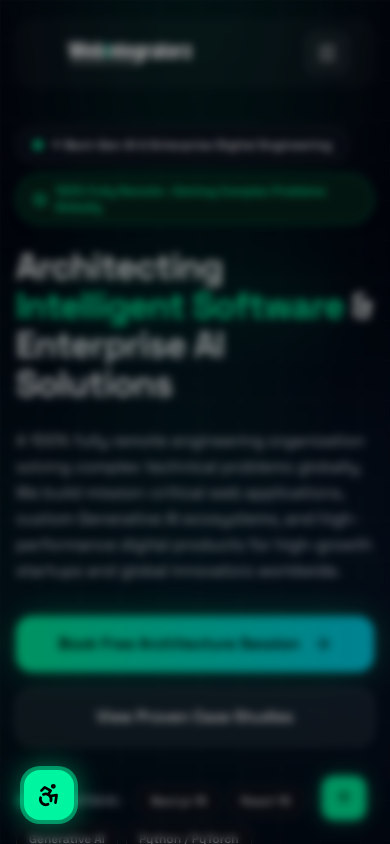
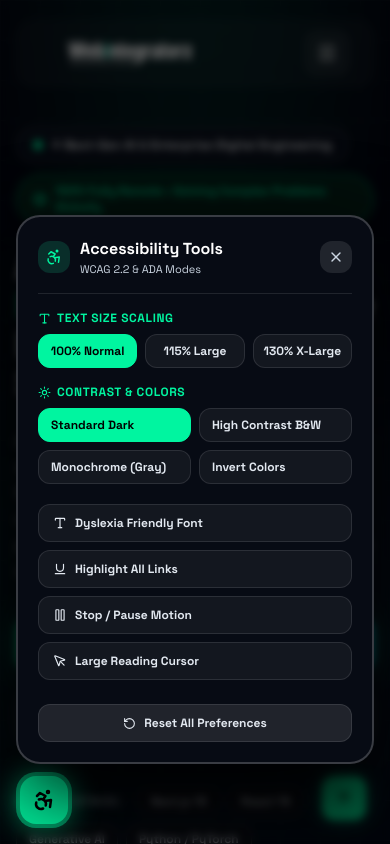
Before and after one commit to ashishwebintegratorz/webintegratorz-new-website, a Next.js app: page / in a window 390 px wide. Both pictures are taken after a click on the button 49 px from the left and 795 px from the top of the page. Shown: the top 844 px of the page. Built offline with nearby package versions, Linux system fonts and the light colour scheme.

Commit message:
fix(a11y-widget): improve touch responsiveness, z-index, and responsive mobile modal sizing

```diff
--- a/src/components/AccessibilityWidget.jsx
+++ b/src/components/AccessibilityWidget.jsx
@@ -118,21 +118,25 @@ export default function AccessibilityWidget() {
   const hasActiveOverrides = textSize !== 'normal' || contrastMode !== 'default' || dyslexicFont || highlightLinks || pauseAnimations || bigCursor;
 
   return (
-    <div ref={widgetRef} className="relative z-[9999]">
+    <div ref={widgetRef} className="relative z-[99999]">
 
-      {/* FLOATING ACCESSIBILITY TRIGGER BUTTON */}
-      <div className="fixed bottom-6 left-6 z-[9999] flex items-center gap-2.5">
+      {/* FLOATING ACCESSIBILITY TRIGGER BUTTON (Mobile & Tablet Optimized) */}
+      <div className="fixed bottom-5 left-5 sm:bottom-6 sm:left-6 z-[99999] flex items-center gap-2.5 pointer-events-auto select-none touch-manipulation">
         <button
           type="button"
-          onClick={() => setIsOpen(!isOpen)}
+          onClick={(e) => {
+            e.preventDefault();
+            e.stopPropagation();
+            setIsOpen((prev) => !prev);
+          }}
           aria-label={isOpen ? "Close Accessibility Options" : "Open Accessibility and Disability Options"}
           aria-expanded={isOpen}
           aria-controls="accessibility-modal"
-          className="relative w-13 h-13 p-3 rounded-2xl bg-[#00f5a0] text-black font-black flex items-center justify-center shadow-[0_0_30px_rgba(0,245,160,0.6)] hover:bg-[#00d9f5] hover:scale-110 active:scale-95 transition-all duration-300 focus:outline-none focus:ring-4 focus:ring-[#00f5a0]/50 cursor-pointer"
+          className="relative w-12 h-12 sm:w-14 sm:h-14 p-2.5 sm:p-3 rounded-2xl bg-[#00f5a0] text-black font-black flex items-center justify-center shadow-[0_0_30px_rgba(0,245,160,0.7)] hover:bg-[#00d9f5] hover:scale-105 active:scale-95 transition-all duration-300 focus:outline-none focus:ring-4 focus:ring-[#00f5a0]/50 cursor-pointer touch-manipulation"
         >
-          <Accessibility size={26} className="stroke-[2.5]" />
+          <Accessibility size={24} className="stroke-[2.5] sm:w-[26px] sm:h-[26px]" />
           {hasActiveOverrides && (
-            <span className="absolute -top-1 -right-1 w-4 h-4 bg-cyan-400 border-2 border-black rounded-full shadow" />
+            <span className="absolute -top-1 -right-1 w-3.5 h-3.5 sm:w-4 sm:h-4 bg-cyan-400 border-2 border-black rounded-full shadow" />
           )}
         </button>
       </div>
@@ -141,10 +145,14 @@ export default function AccessibilityWidget() {
       <AnimatePresence>
         {isOpen && (
           <>
-            {/* Backdrop for easy outside click dismissal */}
+            {/* Backdrop for easy outside click dismissal on mobile/tablet */}
             <div
-              onClick={() => setIsOpen(false)}
-              className="fixed inset-0 z-[9998] bg-black/40 backdrop-blur-sm transition-opacity"
+              onClick={(e) => {
+                e.preventDefault();
+                e.stopPropagation();
+                setIsOpen(false);
+              }}
+              className="fixed inset-0 z-[99998] bg-black/60 backdrop-blur-sm transition-opacity touch-manipulation"
               aria-hidden="true"
             />
 
@@ -157,7 +165,8 @@ export default function AccessibilityWidget() {
               animate={{ opacity: 1, y: 0, scale: 1 }}
               exit={{ opacity: 0, y: 15, scale: 0.95 }}
               transition={{ duration: 0.2 }}
-              className="fixed bottom-22 sm:bottom-24 left-6 z-[9999] w-[340px] sm:w-[380px] max-h-[82vh] overflow-y-auto rounded-3xl bg-[#070b14] border-2 border-white/20 shadow-[0_30px_90px_rgba(0,0,0,0.98)] p-6 text-white"
+              className="fixed bottom-20 sm:bottom-24 left-4 sm:left-6 right-4 sm:right-auto sm:w-[380px] max-h-[85vh] max-h-[85dvh] overflow-y-auto rounded-3xl bg-[#070b14] border-2 border-white/20 shadow-[0_30px_90px_rgba(0,0,0,0.98)] p-5 sm:p-6 text-white z-[99999] touch-manipulation"
+              style={{ WebkitOverflowScrolling: 'touch' }}
             >
               {/* Modal Header */}
               <div className="flex items-center justify-between pb-4 border-b border-white/10">
```
